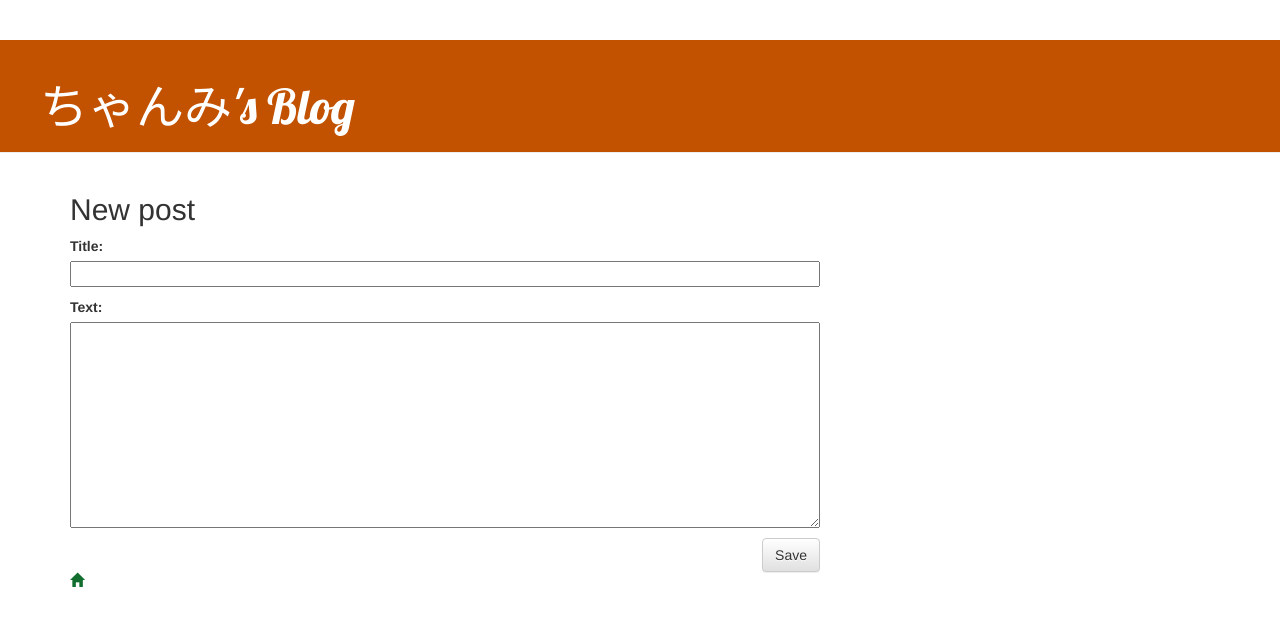
After one commit to bmo-san/my-first-blog, a Django app: page /post/new/ in a window 1280 px wide. The commit adds this page. Shown: the top 626 px of the page. Run offline with Django 3.2, Linux system fonts and the light colour scheme; some libraries are stand-ins or nearby versions.

Commit message:
Added views to create/edit blog post inside the site.

```diff
--- /dev/null
+++ b/blog/forms.py
@@ -0,0 +1,9 @@
+from django import forms
+
+from .models import Post
+
+class PostForm(forms.ModelForm):
+
+    class Meta:
+        model = Post
+        fields = ('title', 'text',)
--- a/blog/static/css/blog.css
+++ b/blog/static/css/blog.css
@@ -19,7 +19,7 @@ h1 a, h2 a, h3 a, h4 a {
 }
 
 .date {
-    color: #0099ff;
+    color: #126e2e;
     font-family: 'Lobster', cursive;
 }
 
@@ -43,9 +43,13 @@ h1 a, h2 a, h3 a, h4 a {
 }
 
 .post h2 a, .post h2 a:visited {
-    color: #000000;
+    color: #12146e;
 }
 
 .post .text {
-    color: #000000;
+    color: #126e2e;
 }
+
+[class^="glyphicon"] {
+    color: #126e2e;
+}
--- a/blog/templates/blog/base.html
+++ b/blog/templates/blog/base.html
@@ -1,15 +1,19 @@
 {% load static %}
 <html>
     <head>
-        <title>Django Girls blog</title>
+        <title>ちゃんみ's blog</title>
         <link href="//fonts.googleapis.com/css?family=Lobster&subset=latin,latin-ext" rel="stylesheet" type="text/css">
         <link rel="stylesheet" href="{% static 'css/blog.css' %}">
         <link rel="stylesheet" href="//maxcdn.bootstrapcdn.com/bootstrap/3.2.0/css/bootstrap.min.css">
         <link rel="stylesheet" href="//maxcdn.bootstrapcdn.com/bootstrap/3.2.0/css/bootstrap-theme.min.css">
     </head>
     <body>
+
         <div class="page-header">
-            <h1><a href="/">Django Girls Blog</a></h1>
+            {% if user.is_authenticated %}
+                <a href="{% url 'post_new' %}" class="top-menu"><span class="glyphicon glyphicon-plus"></span></a>
+            {% endif %}
+            <h1><a href="/">ちゃんみ's Blog</a></h1>
         </div>
 
         <div class="content container">
@@ -19,6 +23,11 @@
                     {% endblock %}
                 </div>
             </div>
+
+            <div class="page-footer">
+                <a href="{% url 'post_list' %}"><span class="glyphicon glyphicon-home"></span></a>
+            </div>
         </div>
+
     </body>
 </html>
--- /dev/null
+++ b/blog/templates/blog/post_edit.html
@@ -0,0 +1,9 @@
+{% extends 'blog/base.html' %}
+
+{% block content %}
+    <h2>New post</h2>
+    <form method="POST" class="post-form">{% csrf_token %}
+        {{ form.as_p }}
+        <button type="submit" class="save btn btn-default">Save</button>
+    </form>
+{% endblock %}
--- a/blog/templates/blog/post_list.html
+++ b/blog/templates/blog/post_list.html
@@ -5,7 +5,7 @@
         <div class="post">
             <h2><a href="{% url 'post_detail' pk=post.pk %}">{{ post.title }}</a></h2>
             <div class="date">
-                <p>published: {{ post.published_date }}</p>
+                <span class="glyphicon glyphicon-book"></span> {{ post.published_date }}
             </div>
             <div class="text">
             <p>{{ post.text|linebreaksbr }}</p>
--- a/blog/urls.py
+++ b/blog/urls.py
@@ -4,4 +4,6 @@ from . import views
 urlpatterns = [
     path('', views.post_list, name='post_list'),
     path('post/<int:pk>/', views.post_detail, name='post_detail'),
+    path('post/new/', views.post_new, name='post_new'),
+    path('post/<int:pk>/edit/', views.post_edit, name='post_edit'),
 ]
--- a/blog/views.py
+++ b/blog/views.py
@@ -1,12 +1,41 @@
-from django.shortcuts import render, get_object_or_404
+from django.shortcuts import render, get_object_or_404, redirect
 from django.utils import timezone
 from .models import Post
+from .forms import PostForm
 
 # Create your views here.
 def post_list(request):
-    posts = Post.objects.filter(published_date__lte=timezone.now()).order_by('published_date')
+    posts = Post.objects.filter(published_date__lte=timezone.now()).order_by('-published_date')
     return render(request, 'blog/post_list.html', {'posts': posts})
 
 def post_detail(request,pk):
     post = get_object_or_404(Post, pk=pk)
     return render(request, 'blog/post_detail.html', {'post': post})
+
+def post_new(request):
+    if request.method == "POST":
+        form = PostForm(request.POST)
+        if form.is_valid():
+            post = form.save(commit=False)
+            post.author = request.user
+            post.published_date = timezone.now()
+            post.save()
+            return redirect('post_detail', pk=post.pk)
+    else:
+        form = PostForm()
+    return render(request, 'blog/post_edit.html', {'form': form})
+
+
+def post_edit(request,pk):
+    post = get_object_or_404(Post, pk=pk)
+    if request.method == "POST":
+        form = PostForm(request.POST, instance=post)
+        if form.is_valid():
+            post = form.save(commit=False)
+            post.author = request.user
+            post.published_date = timezone.now()
+            post.save()
+            return redirect('post_detail', pk=post.pk)
+    else:
+        form = PostForm(instance=post)
+    return render(request, 'blog/post_edit.html', {'form': form})
```
Also changed, not shown: blog/templates/blog/post_detail.html (+6 -2 lines).
